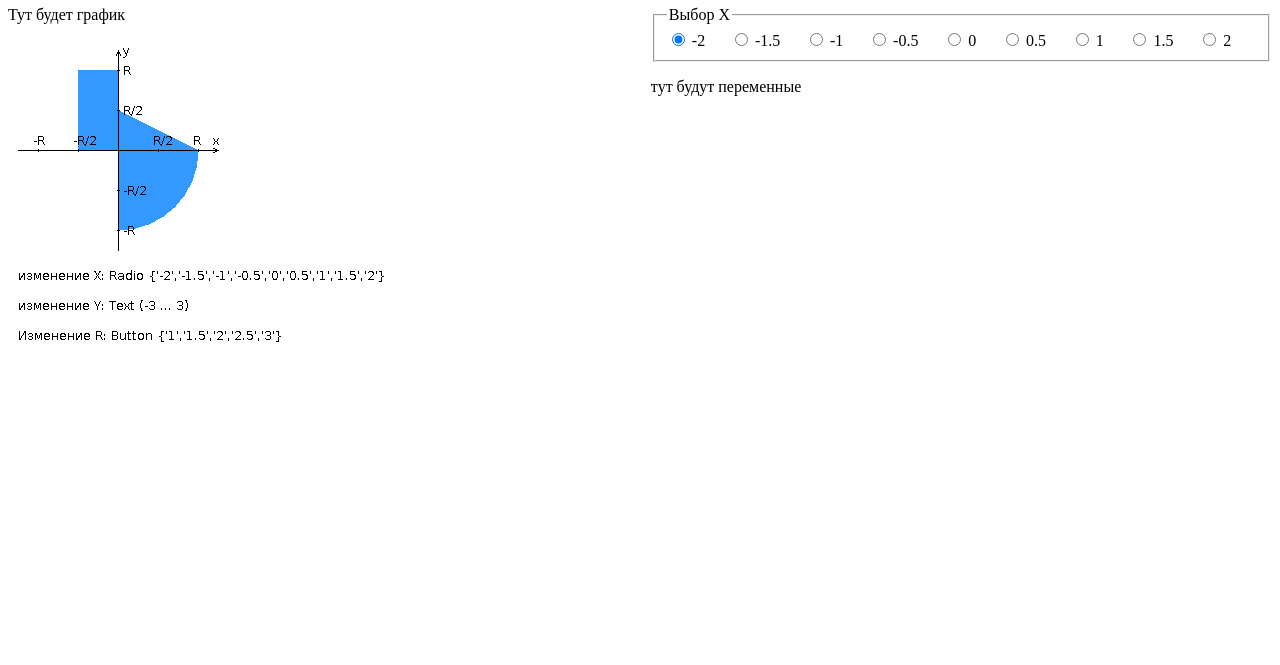
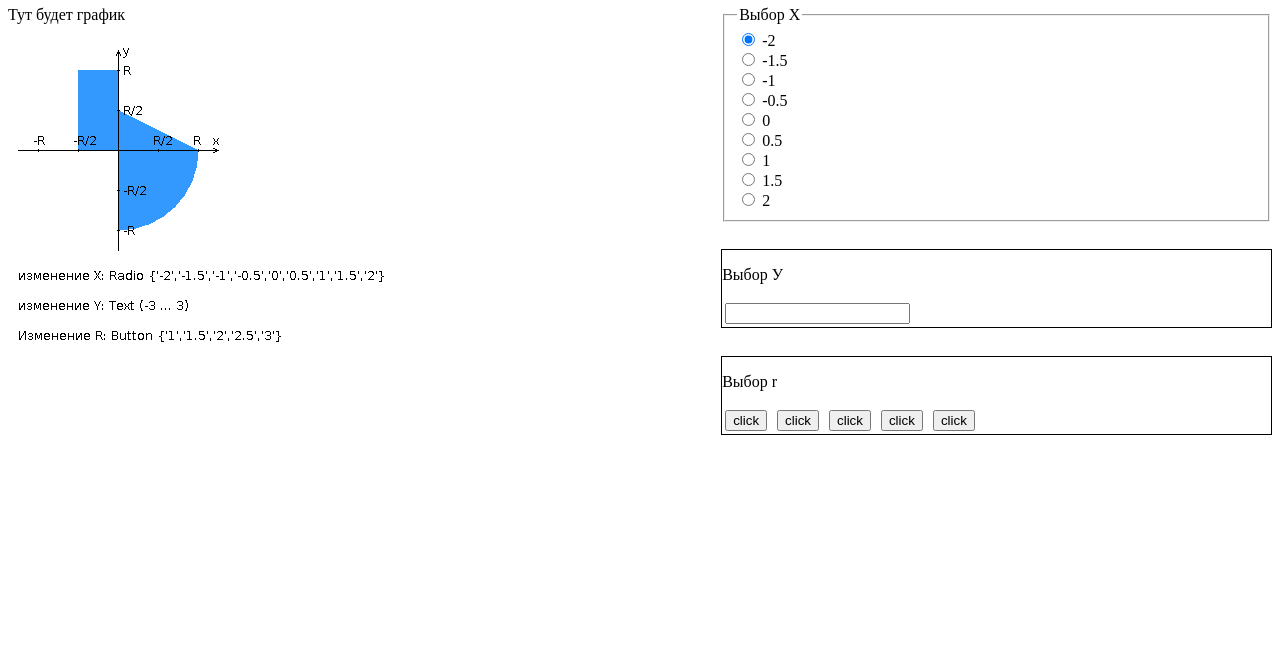
Before and after one commit to DopleZZ/itmo_web, a plain HTML site: page index.html in a window 1280 px wide. Shown: the part 135-800 px from the top of the page. Drawn offline with Linux system fonts and the light colour scheme.

Commit message:
html 90%

```diff
--- a/index.html
+++ b/index.html
@@ -1,8 +1,11 @@
 <!DOCTYPE html>
-<link rel="stylesheet" href="style.css" />
+
 <html>
   <head>
-    <title>Табличная вёрстка</title>
+    <meta charset="UTF-8" />
+    <meta name="viewport" content="width=device-width, initial-scale=1.0" />
+    <title>Document</title>
+    <link rel="stylesheet" href="style.css" />
   </head>
   <body>
     <footer>
@@ -66,7 +69,21 @@
           </div>
         </fieldset>
 
-        <p>тут будут переменные</p>
+        <div class="y">
+          <p>Выбор У</p>
+          <input type="text" />
+        </div>
+
+        <div class="r">
+          <p>Выбор r</p>
+          <button>click</button>
+          <button>click</button>
+          <button>click</button>
+          <button>click</button>
+          <button>click</button>
+        </div>
+
+
       </div>
     </div>
   </body>
--- a/style.css
+++ b/style.css
@@ -17,16 +17,33 @@
 
     }
 
-    .xy{
-        display:grid;
-        grid-template-rows: 1;
-        grid-template-columns: auto auto auto auto auto auto auto auto auto;
+    .y {
+        border: 1px solid black;
+        margin-top: 5%;
+
+
+        }
+    .y input{
+        margin-top: 1px;
+        margin: 3px;
     }
 
-    @media (width<25%) {
+    .r {
+        border: 1px solid black;
+        margin-top: 5%;
+    }
+
+    .r button {
+        margin: 3px;
+    }
+
+    @media (max-width: 850px) {
         .xy{
-            display:grid;
-            grid-template-rows: auto;
-            grid-template-columns: 1;
+            grid-template-columns: repeat(2, auto);
         }
     }
+    @media (max-width: 750px) {
+        .xy{
+            grid-template-columns: repeat(1, auto);
+        }
+    }
```
